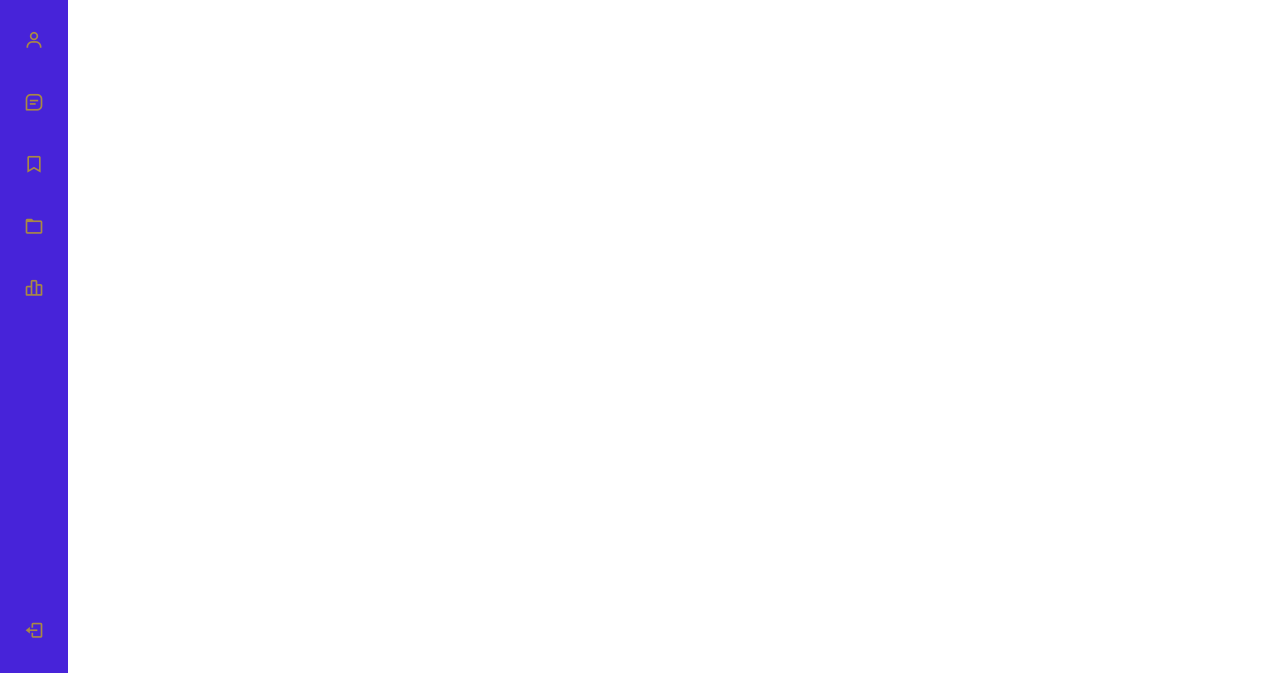
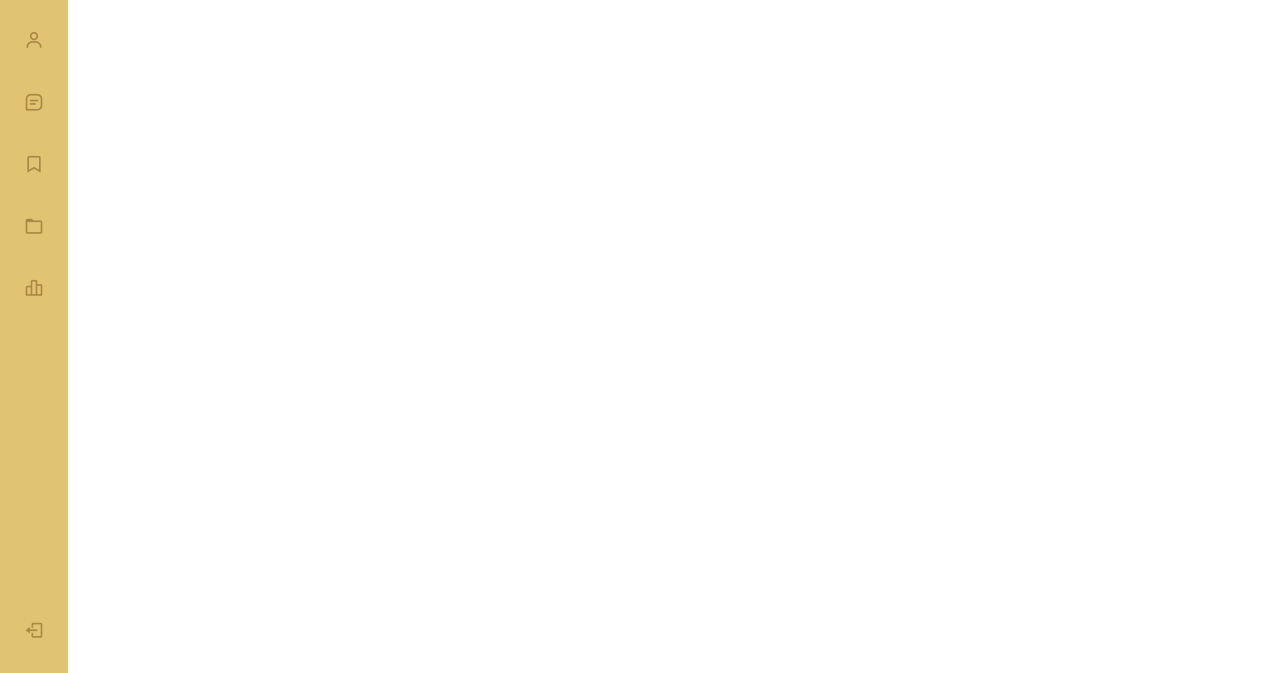
Before and after one commit to leiberbertel/sidebar-responsive, a plain HTML site: page index.html in a window 1280 px wide. Shown: the part 127-800 px from the top of the page. Drawn offline with nearby package versions, Linux system fonts and the light colour scheme.

Commit message:
Cambiando color de background

```diff
--- a/assets/css/styles.css
+++ b/assets/css/styles.css
@@ -7,7 +7,7 @@
   --nav-width: 68px;
 
   /*===== Colors =====*/
-  --first-color: #4723D9;
+  --first-color: #E1C374;
   --first-color-light: #A98944;
   --white-color: #F7F6FB;
 
```
